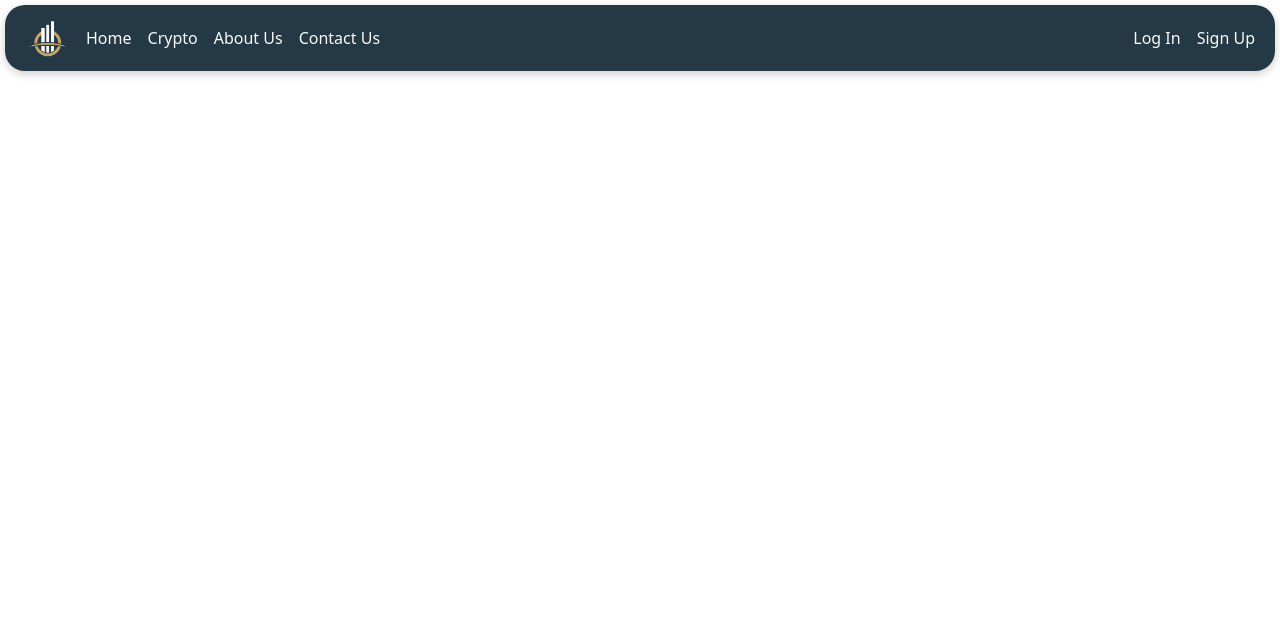
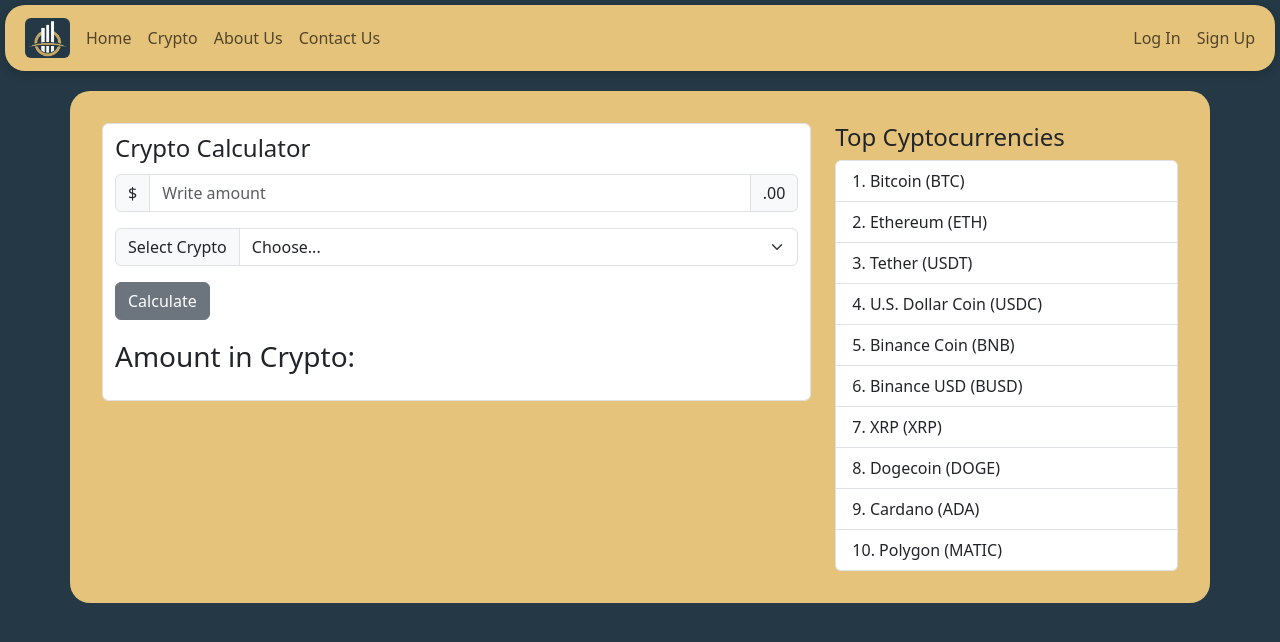
Before and after one commit to roni-kukaj/UEB20_22_Gr19, a plain HTML site: page sites/crypto.html in a window 1280 px wide. Drawn offline with nearby package versions, Linux system fonts and the light colour scheme.

Commit message:
commited changes

```diff
--- a/sites/crypto.html
+++ b/sites/crypto.html
@@ -19,28 +19,28 @@
                     <div class="collapse navbar-collapse" id="navbarNavDropdown">
                         <ul class="navbar-nav me-auto">
                             <li class="nav-item">
-                                <a class="nav-link active link-light" aria-current="page" href="home.html">Home</a>
+                                <a class="nav-link" aria-current="page" href="home.html">Home</a>
                             </li>
                             <li class="nav-item">
-                                <a class="nav-link link-light" href="crypto.html">Crypto</a>
+                                <a class="nav-link" href="crypto.html">Crypto</a>
                             </li>
                             <li class="nav-item">
-                                <a class="nav-link link-light" href="about_us.html">About Us</a>
+                                <a class="nav-link" href="about_us.html">About Us</a>
                             </li>
                             <li class="nav-item">
-                                <a class="nav-link link-light" href="contact_us.html">Contact Us</a>
+                                <a class="nav-link" href="contact_us.html">Contact Us</a>
                             </li>
                             <li class="nav-item">
-                                <a class="nav-link link-light" href="account.html" style="visibility:hidden;">Account</a>
+                                <a class="nav-link" href="account.html" style="visibility:hidden;">Account</a>
                             </li>
                         </ul>
                         <div class="">
                             <ul class="navbar-nav">
                                 <li class="nav-item">
-                                    <a href="login.html" class="nav-link link-light">Log In</a>
+                                    <a href="login.html" class="nav-link">Log In</a>
                                 </li>
                                 <li class="nav-item">
-                                    <a href="#" class="nav-link link-light">Sign Up</a>
+                                    <a href="signup.html" class="nav-link">Sign Up</a>
                                 </li>
                             </ul>
                         </div>
@@ -49,6 +49,77 @@
             </nav>
         </header>
 
+    <div class="container">
+        <div class="row">
+            <div class="col-8">
+                <form class="form-control" action="index.html" method="post">
+                    <legend>Crypto Calculator</legend>
+                    <div class="input-group mb-3">
+                        <span class="input-group-text">$</span>
+                        <input type="text" class="form-control" aria-label="Amount (to the nearest dollar)" placeholder="Write amount" id="amount-in-usd">
+                        <span class="input-group-text">.00</span>
+                    </div>
+                    <div class="input-group mb-3">
+                        <label class="input-group-text" for="inputGroupSelect01">Select Crypto</label>
+                        <select class="form-select" id="inputGroupSelect01">
+                            <option selected>Choose...</option>
+                            <option value="1">Bitcoin (BTC)</option>
+                            <option value="2">Ethereum (ETH)</option>
+                            <option value="3">Tether (USDT)</option>
+                            <option value="4">U.S. Dollar Coin (USDC)</option>
+                            <option value="5">Binance Coin (BNB)</option>
+                            <option value="6">Binance USD (BUSD)</option>
+                            <option value="7">XRP (XRP)</option>
+                            <option value="8">Dogecoin (DOGE)</option>
+                            <option value="9">Cardano (ADA)</option>
+                            <option value="10">Polygon (MATIC)</option>
+                        </select>
+                    </div>
+                    <input type="button" value="Calculate" class="btn btn-secondary" onclick="calculate()">
+                    <h3 id="amount-result">Amount in Crypto: </h3>
+                </form>
+            </div>
+            <div class="col-4">
+                <h4>Top Cyptocurrencies</h4>
+                <ol class="list-group list-group-numbered">
+                    <li class="list-group-item">Bitcoin (BTC)</li>
+                    <li class="list-group-item">Ethereum (ETH)</li>
+                    <li class="list-group-item">Tether (USDT)</li>
+                    <li class="list-group-item">U.S. Dollar Coin (USDC)</li>
+                    <li class="list-group-item">Binance Coin (BNB)</li>
+                    <li class="list-group-item">Binance USD (BUSD)</li>
+                    <li class="list-group-item">XRP (XRP)</li>
+                    <li class="list-group-item">Dogecoin (DOGE)</li>
+                    <li class="list-group-item">Cardano (ADA)</li>
+                    <li class="list-group-item">Polygon (MATIC)</li>
+                </ol>
+            </div>
+        </div>
+    </div>
     <script src="https://cdn.jsdelivr.net/npm/bootstrap@5.3.0-alpha1/dist/js/bootstrap.bundle.min.js" integrity="sha384-w76AqPfDkMBDXo30jS1Sgez6pr3x5MlQ1ZAGC+nuZB+EYdgRZgiwxhTBTkF7CXvN" crossorigin="anonymous"></script>
+    <script>
+        function calculate(){
+            const cryptoRates = [
+                { crypto: "(BTC)", id: 1, rate: 0.00006023},
+                { crypto: "(ETH)", id: 2, rate: 0.00083370},
+                { crypto: "(USDT)", id: 3, rate: 1.00033943},
+                { crypto: "USDC", id: 4, rate: 0.99989634},
+                { crypto: "(BNB)", id: 5, rate: 0.00407578},
+                { crypto: "(BUSD)", id: 6, rate: 0.99982673},
+                { crypto: "(XRP)", id: 7, rate: 2.90229317},
+                { crypto: "(DOGE)", id: 8, rate: 14.56225690},
+                { crypto: "(ADA)", id: 9, rate: 4.07315024},
+                { crypto: "(MATIC)", id: 10, rate: 1.31427402},
+            ];
+            var amount = document.getElementById("amount-in-usd").value;
+            var selectedCoin = document.getElementById("inputGroupSelect01").value;
+            let getRate = cryptoRates.filter(item => item.id == selectedCoin);
+            var rate = getRate.map(item => item.rate);
+
+            amount = amount * rate;
+            document.getElementById("amount-result").innerHTML = "Amount in Crypto: " + amount + " " + getRate.map(item => item.crypto);
+
+        }
+    </script>
     </body>
 </html>
--- a/style/about_us.css
+++ b/style/about_us.css
@@ -1,4 +1,11 @@
 header > .navbar{
     background-color: #243945;
     color: white;
+    border-radius: 20px;
+    margin: 5px;
+    box-shadow: 0 3px 10px rgb(0 0 0 / 0.2);
 }
+.nav-link:hover{
+    font-weight: bold;
+    text-decoration: underline;
+}
--- a/style/contact_us.css
+++ b/style/contact_us.css
@@ -1,4 +1,11 @@
 header > .navbar{
     background-color: #243945;
     color: white;
+    border-radius: 20px;
+    margin: 5px;
+    box-shadow: 0 3px 10px rgb(0 0 0 / 0.2);
 }
+.nav-link:hover{
+    font-weight: bold;
+    text-decoration: underline;
+}
--- a/style/crypto.css
+++ b/style/crypto.css
@@ -1,7 +1,29 @@
+body{
+    background-color: #243945;
+}
 header > .navbar{
-    background-color: #243945;
-    color: white;
+    background-color: #E6C37A;
+    color: black;
     border-radius: 20px;
     margin: 5px;
     box-shadow: 0 3px 10px rgb(0 0 0 / 0.2);
 }
+.nav-link:hover{
+    font-weight: bold;
+    text-decoration: underline;
+}
+.container{
+    background-color: #E6C37A;
+    border-radius: 20px;
+    margin-top: 20px;
+    padding: 2.5%;
+}
+#amount-result{
+    margin-top: 20px;
+    margin-bottom: 20px;
+}
+.list-group-item:hover{
+    background-color: #243945;
+    color: white;
+    font-weight: bold;
+}
--- a/style/home.css
+++ b/style/home.css
@@ -4,6 +4,10 @@ header > .navbar{
     border-radius: 20px;
     margin: 5px;
     box-shadow: 0 3px 10px rgb(0 0 0 / 0.2);
+}
+.nav-link:hover{
+    font-weight: bold;
+    text-decoration: underline;
 }
 #h{
     background-color: white;
```
